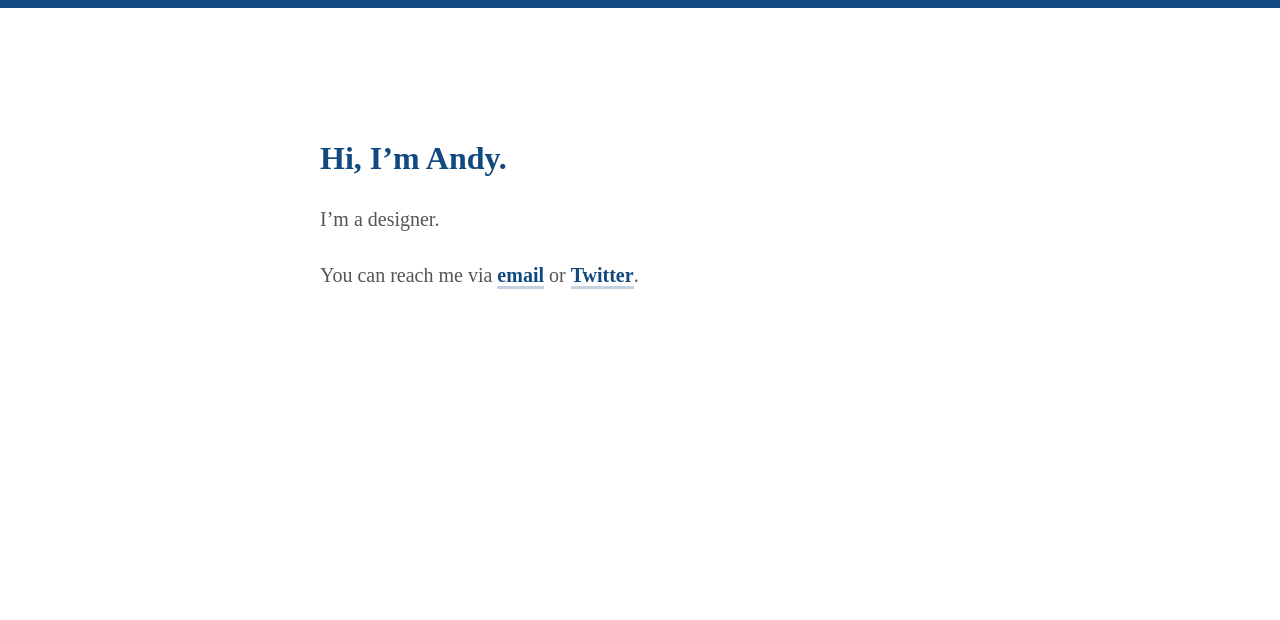
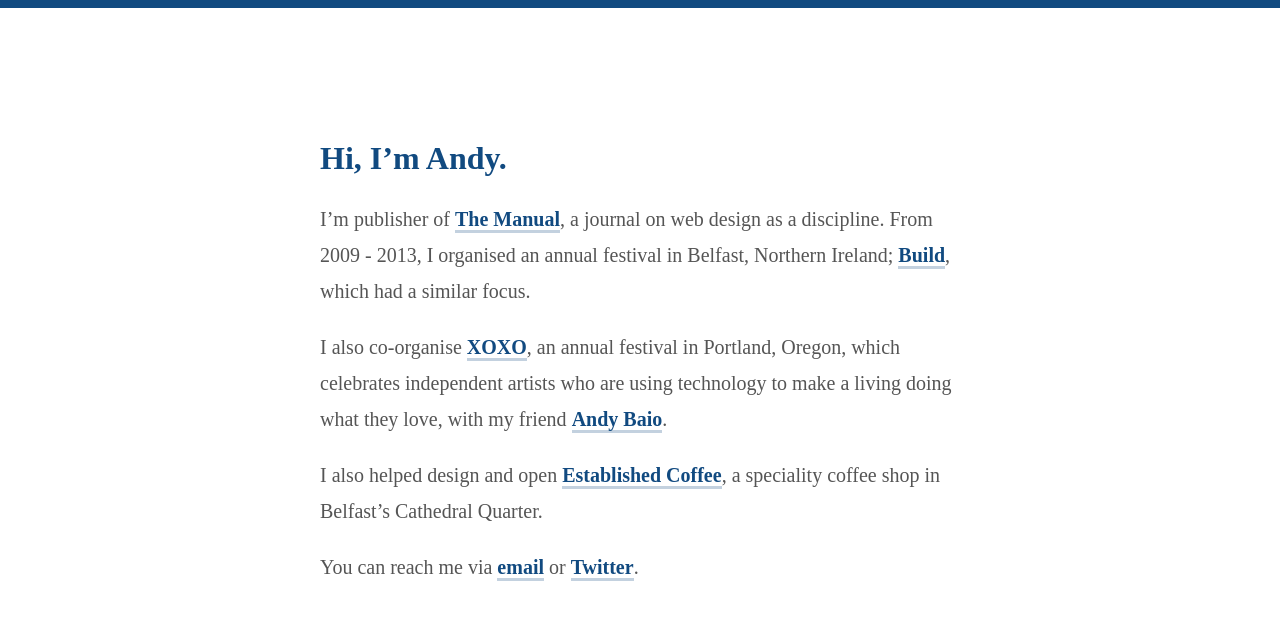
Before and after one commit to andymcmillan/andymcmillan, a Jekyll site: the page built from index.md, in a window 1280 px wide. Shown: the top 620 px of the page. Built offline with Jekyll 4.4.1, drawn with Linux system fonts in a browser that asks for light colours; Markdown is read by kramdown in place of the engine named in the settings.

Commit message:
Update index.md

```diff
--- a/index.md
+++ b/index.md
@@ -3,8 +3,12 @@
 title: Good On Paper
 ---
 
-# Hi, I'm Andy.
+# Hi, I’m Andy.
 
-I'm a designer.
+I’m publisher of [The Manual](http://alwaysreadthemanual.com), a journal on web design as a discipline. From 2009 - 2013, I organised an annual festival in Belfast, Northern Ireland; [Build](http://buildconf.com), which had a similar focus.
+
+I also co-organise [XOXO](http://xoxofest.com), an annual festival in Portland, Oregon, which celebrates independent artists who are using technology to make a living doing what they love, with my friend [Andy Baio](http://waxy.org).
+
+I also helped design and open [Established Coffee](http://establishedcoffee.co), a speciality coffee shop in Belfast’s Cathedral Quarter.
 
 You can reach me via [email](mailto:andy@goodonpaper.com) or [Twitter](http://twitter.com/andymcmillan).
```
